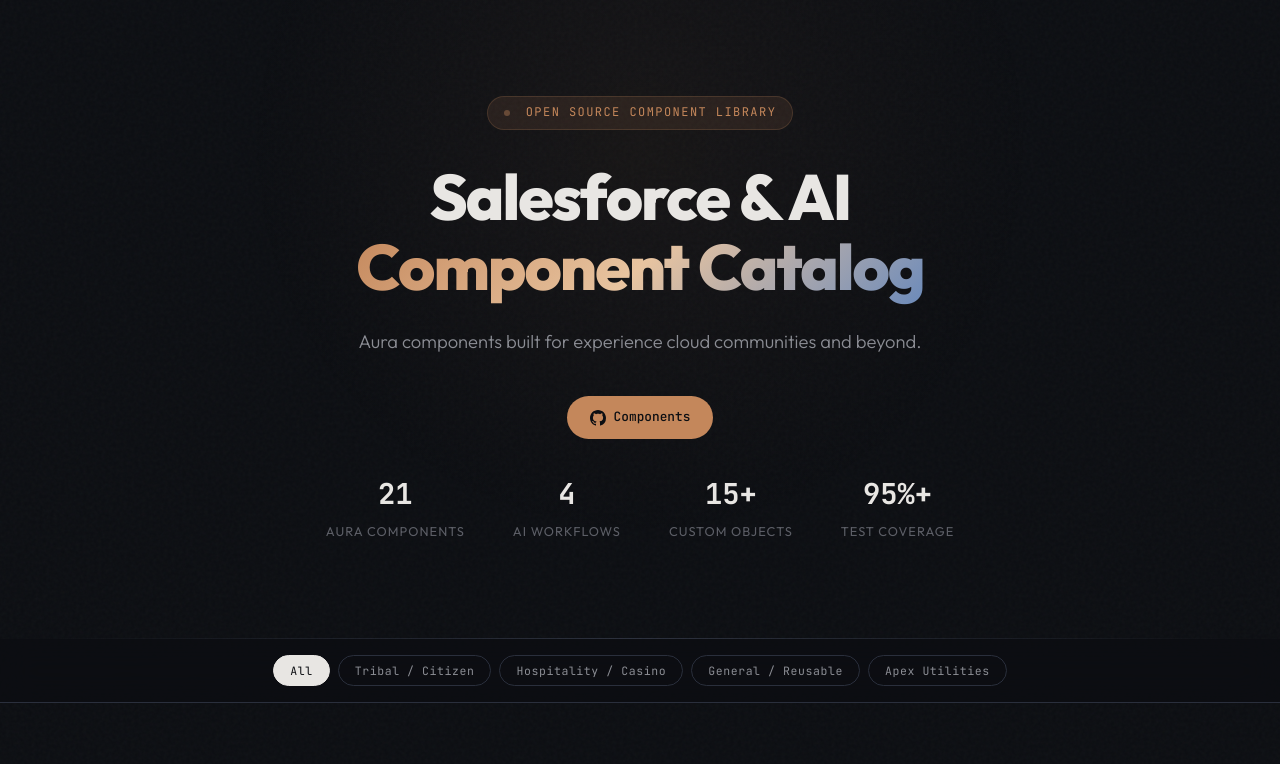
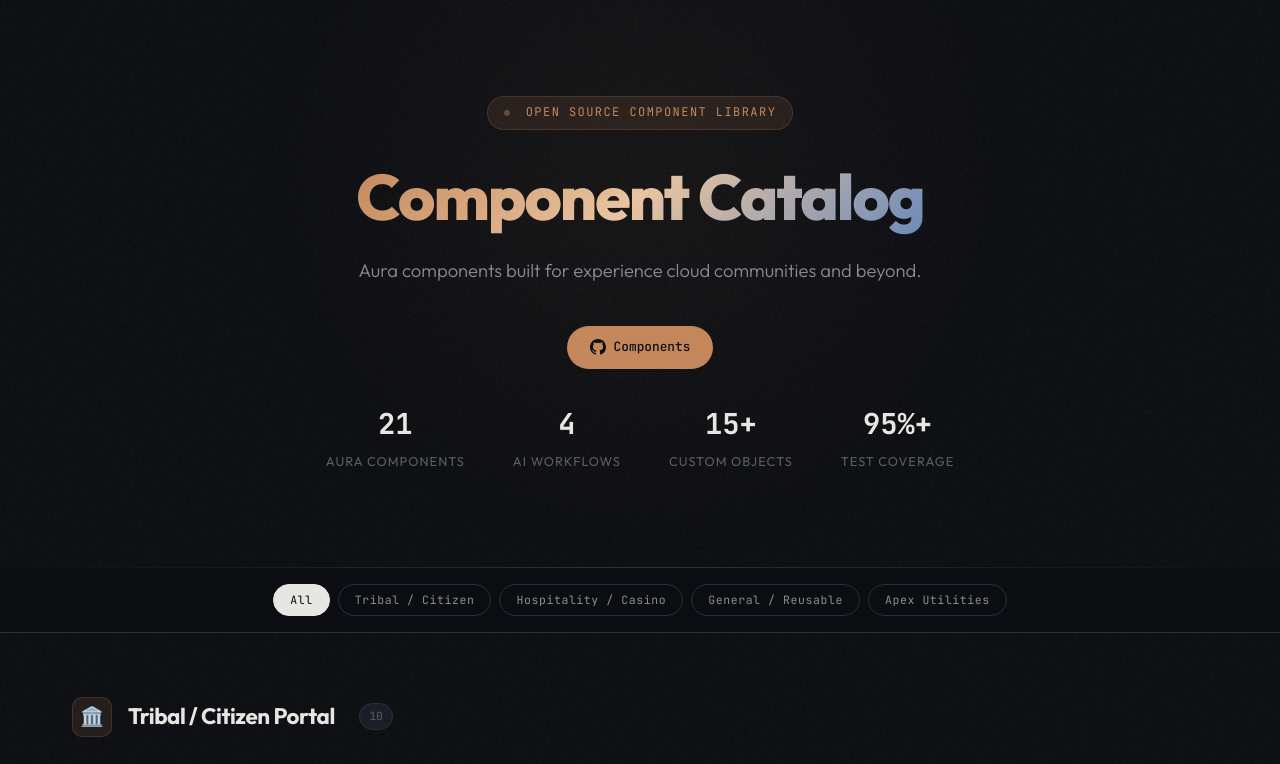
Before and after one commit to leroywkelley/leroywkelley.github.io, a plain HTML site: page index.html in a window 1280 px wide. Shown: the top 764 px of the page. Drawn offline with Linux system fonts and the light colour scheme.

Commit message:
Update index.html
One more file to udpate

```diff
--- a/index.html
+++ b/index.html
@@ -480,7 +480,7 @@
     <!-- ═══════ HERO ═══════ -->
     <header class="hero">
         <div class="hero-label"><span></span> Open Source Component Library</div>
-        <h1>Salesforce &amp; AI<br><span>Component Catalog</span></h1>
+        <h1><span>Component Catalog</span></h1>
         <p class="hero-sub">Aura components built for experience cloud communities and beyond.</p>
         <div class="hero-links">
             <a href="https://github.com/leroywkelley/salesforce-aura-components" target="_blank" class="hero-link hero-link--primary">
```
